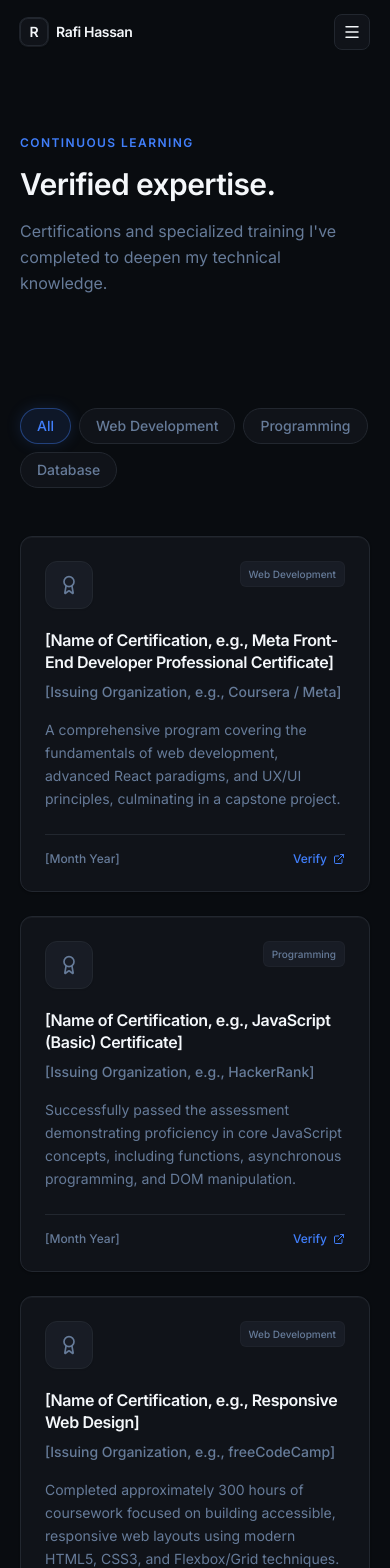
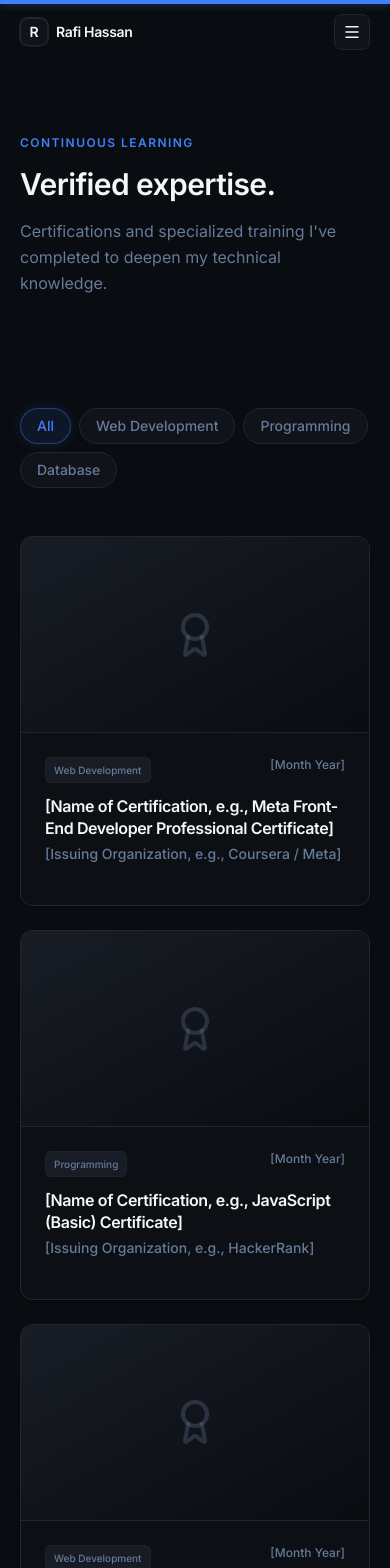
Before and after one commit to mahmudulhasanmaruf78/Portfolio, a Next.js app: page /certificates in a window 390 px wide. Shown: the top 1568 px of the page. Built offline with nearby package versions, Linux system fonts and the light colour scheme.

Commit message:
feat: improve portfolio interactivity and user experience

```diff
--- a/app/certificates/page.tsx
+++ b/app/certificates/page.tsx
@@ -1,9 +1,10 @@
 'use client'
 
-import { useState } from 'react'
+import { useState, useEffect } from 'react'
 import { motion, AnimatePresence } from 'framer-motion'
-import { ExternalLink, Award } from 'lucide-react'
-import { certificates } from '@/lib/data/certificates'
+import { ExternalLink, Award, X, ZoomIn } from 'lucide-react'
+import Image from 'next/image'
+import { certificates, Certificate } from '@/lib/data/certificates'
 import { Section, SectionHeader } from '@/components/layout/Section'
 import { FadeIn, StaggerContainer, StaggerItem } from '@/components/ui/Animations'
 import { cn } from '@/lib/utils'
@@ -12,11 +13,31 @@ const allCategories = ['All', ...Array.from(new Set(certificates.map((c) => c.ca
 
 export default function CertificatesPage() {
   const [activeCategory, setActiveCategory] = useState('All')
+  const [selectedCert, setSelectedCert] = useState<Certificate | null>(null)
 
   const filtered =
     activeCategory === 'All'
       ? certificates
       : certificates.filter((c) => c.category === activeCategory)
+
+  // Handle ESC key to close modal
+  useEffect(() => {
+    const handleKeyDown = (e: KeyboardEvent) => {
+      if (e.key === 'Escape') setSelectedCert(null)
+    }
+    window.addEventListener('keydown', handleKeyDown)
+    return () => window.removeEventListener('keydown', handleKeyDown)
+  }, [])
+
+  // Lock body scroll when modal is open
+  useEffect(() => {
+    if (selectedCert) {
+      document.body.style.overflow = 'hidden'
+    } else {
+      document.body.style.overflow = 'unset'
+    }
+    return () => { document.body.style.overflow = 'unset' }
+  }, [selectedCert])
 
   return (
     <>
@@ -63,44 +84,51 @@ export default function CertificatesPage() {
             exit={{ opacity: 0, y: -10 }}
             transition={{ duration: 0.25, ease: 'easeInOut' }}
           >
-            <StaggerContainer className="grid gap-6 sm:grid-cols-2 lg:grid-cols-3 xl:grid-cols-4">
+            <StaggerContainer className="grid gap-6 sm:grid-cols-2 lg:grid-cols-3">
               {filtered.map((cert) => (
                 <StaggerItem key={cert.id}>
-                  <div className="card-hover group flex h-full flex-col p-6 cursor-default">
-                    <div className="flex items-start justify-between gap-4 mb-5">
-                      <div className="flex h-12 w-12 shrink-0 items-center justify-center rounded-xl bg-surface-elevated border border-surface-border shadow-sm group-hover:border-accent/30 group-hover:bg-accent/5 transition-colors">
-                        <Award size={20} className="text-muted-foreground group-hover:text-accent transition-colors" />
+                  <div
+                    className="card-hover group flex h-full flex-col overflow-hidden cursor-pointer bg-surface/50 border border-surface-border"
+                    onClick={() => setSelectedCert(cert)}
+                    role="button"
+                    tabIndex={0}
+                    aria-label={`View ${cert.title}`}
+                    onKeyDown={(e) => { if (e.key === 'Enter') setSelectedCert(cert) }}
+                  >
+                    {/* Image Thumbnail */}
+                    <div className="relative aspect-video w-full overflow-hidden bg-surface-elevated/50 border-b border-surface-border">
+                      {/* Using a regular div with gradient for placeholder. If real images are used, uncomment Image component */}
+                      <div className="absolute inset-0 bg-gradient-to-br from-surface-elevated to-background flex items-center justify-center">
+                        <Award size={48} className="text-muted-foreground/30" />
                       </div>
-                      <span className="tag px-2 py-1 text-[10px]">{cert.category}</span>
+                      {/* <Image
+                        src={cert.image}
+                        alt={cert.title}
+                        fill
+                        className="object-cover transition-transform duration-500 group-hover:scale-105"
+                      /> */}
+
+                      {/* Hover Overlay */}
+                      <div className="absolute inset-0 bg-background/60 opacity-0 group-hover:opacity-100 transition-opacity flex items-center justify-center backdrop-blur-sm">
+                        <span className="flex items-center gap-2 bg-foreground text-background px-4 py-2 rounded-full font-medium text-sm transform translate-y-4 group-hover:translate-y-0 transition-all duration-300">
+                          <ZoomIn size={16} /> View Certificate
+                        </span>
+                      </div>
                     </div>
 
-                    <h3 className="text-base font-semibold text-foreground tracking-tight leading-snug mb-2 group-hover:text-accent transition-colors">
-                      {cert.title}
-                    </h3>
+                    <div className="p-6 flex flex-col flex-1">
+                      <div className="flex items-start justify-between gap-4 mb-3">
+                        <span className="tag px-2 py-1 text-[10px]">{cert.category}</span>
+                        <span className="text-xs font-medium text-muted-foreground">{cert.date}</span>
+                      </div>
 
-                    <p className="text-sm font-medium text-muted-foreground mb-4">
-                      {cert.issuer}
-                    </p>
+                      <h3 className="text-base font-semibold text-foreground tracking-tight leading-snug mb-1 group-hover:text-accent transition-colors">
+                        {cert.title}
+                      </h3>
 
-                    <p className="text-sm text-muted-foreground leading-relaxed flex-1 mb-6">
-                      {cert.description}
-                    </p>
-
-                    <div className="mt-auto flex items-center justify-between pt-4 border-t border-surface-border">
-                      <span className="text-xs font-medium text-muted-foreground">
-                        {cert.date}
-                      </span>
-                      {cert.credentialUrl && (
-                        <a
-                          href={cert.credentialUrl}
-                          target="_blank"
-                          rel="noopener noreferrer"
-                          aria-label={`Verify ${cert.title}`}
-                          className="flex items-center gap-1.5 text-xs font-medium text-accent hover:text-accent-hover transition-colors"
-                        >
-                          Verify <ExternalLink size={12} />
-                        </a>
-                      )}
+                      <p className="text-sm font-medium text-muted-foreground mb-4">
+                        {cert.issuer}
+                      </p>
                     </div>
                   </div>
                 </StaggerItem>
@@ -109,6 +137,75 @@ export default function CertificatesPage() {
           </motion.div>
         </AnimatePresence>
       </Section>
+
+      {/* Lightbox Modal */}
+      <AnimatePresence>
+        {selectedCert && (
+          <motion.div
+            initial={{ opacity: 0 }}
+            animate={{ opacity: 1 }}
+            exit={{ opacity: 0 }}
+            className="fixed inset-0 z-50 flex items-center justify-center p-4 sm:p-6 md:p-12 bg-background/80 backdrop-blur-md"
+            onClick={() => setSelectedCert(null)}
+          >
+            <motion.div
+              initial={{ scale: 0.95, opacity: 0, y: 20 }}
+              animate={{ scale: 1, opacity: 1, y: 0 }}
+              exit={{ scale: 0.95, opacity: 0, y: 20 }}
+              transition={{ type: 'spring', damping: 25, stiffness: 300 }}
+              className="relative w-full max-w-4xl max-h-full overflow-y-auto bg-surface border border-surface-border shadow-modal rounded-2xl flex flex-col"
+              onClick={(e) => e.stopPropagation()}
+            >
+              {/* Header */}
+              <div className="flex items-center justify-between p-4 border-b border-surface-border sticky top-0 bg-surface/80 backdrop-blur z-10">
+                <div>
+                  <h3 className="font-semibold text-foreground">{selectedCert.title}</h3>
+                  <p className="text-xs text-muted-foreground">{selectedCert.issuer} • {selectedCert.date}</p>
+                </div>
+                <button
+                  onClick={() => setSelectedCert(null)}
+                  className="p-2 rounded-lg hover:bg-surface-hover text-muted-foreground hover:text-foreground transition-colors"
+                  aria-label="Close modal"
+                >
+                  <X size={20} />
+                </button>
+              </div>
+
+              {/* Image Area */}
+              <div className="relative aspect-video w-full bg-surface-elevated/50 flex items-center justify-center border-b border-surface-border p-8">
+                 <div className="w-full h-full border-2 border-dashed border-surface-border rounded-xl flex flex-col items-center justify-center text-muted-foreground gap-4">
+                    <Award size={64} className="opacity-20" />
+                    <p className="text-sm font-medium">Image Placeholder</p>
+                    <p className="text-xs max-w-xs text-center opacity-60">
+                      Replace this area with an actual `next/image` component pointing to your certificate image path.
+                    </p>
+                 </div>
+              </div>
+
+              {/* Details & CTA */}
+              <div className="p-6 md:p-8 flex flex-col md:flex-row gap-6 justify-between items-start">
+                <div className="max-w-2xl">
+                  <h4 className="text-sm font-semibold uppercase tracking-wider text-foreground mb-3">About this credential</h4>
+                  <p className="text-sm text-muted-foreground leading-relaxed">
+                    {selectedCert.description}
+                  </p>
+                </div>
+
+                {selectedCert.credentialUrl && (
+                  <a
+                    href={selectedCert.credentialUrl}
+                    target="_blank"
+                    rel="noopener noreferrer"
+                    className="shrink-0 flex items-center gap-2 px-6 py-3 rounded-xl bg-accent/10 text-accent hover:bg-accent hover:text-white transition-all font-medium text-sm"
+                  >
+                    Verify Credential <ExternalLink size={16} />
+                  </a>
+                )}
+              </div>
+            </motion.div>
+          </motion.div>
+        )}
+      </AnimatePresence>
     </>
   )
 }
--- a/app/layout.tsx
+++ b/app/layout.tsx
@@ -55,6 +55,9 @@ export const metadata: Metadata = {
   },
 }
 
+import { ScrollProgress } from '@/components/ui/ScrollProgress'
+import { BackToTop } from '@/components/ui/BackToTop'
+
 export default function RootLayout({
   children,
 }: {
@@ -65,12 +68,14 @@ export default function RootLayout({
       <head>
         <link rel="icon" href="/favicon.ico" sizes="any" />
       </head>
-      <body className="min-h-dvh bg-background text-foreground antialiased">
+      <body className="min-h-dvh bg-background text-foreground antialiased relative">
+        <ScrollProgress />
         <Navbar />
         <main id="main-content" tabIndex={-1}>
           {children}
         </main>
         <Footer />
+        <BackToTop />
       </body>
     </html>
   )
--- a/app/page.tsx
+++ b/app/page.tsx
@@ -1,7 +1,7 @@
 'use client'
 
 import Link from 'next/link'
-import { motion, useScroll, useTransform } from 'framer-motion'
+import { motion, useScroll, useTransform, useMotionValue, useSpring } from 'framer-motion'
 import { useRef } from 'react'
 import {
   ArrowRight,
@@ -12,6 +12,8 @@ import {
   TrendingUp,
   Mail,
   ChevronRight,
+  Mouse,
+  ChevronDown
 } from 'lucide-react'
 import { GithubIcon, LinkedinIcon } from '@/components/ui/Icons'
 import { profile } from '@/lib/data/profile'
@@ -35,25 +37,49 @@ const featuredProjects = projects.filter((p) => p.featured).slice(0, 3)
 
 export default function HomePage() {
   const containerRef = useRef<HTMLDivElement>(null)
+
+  // Scroll Parallax
   const { scrollYProgress } = useScroll({
     target: containerRef,
     offset: ['start start', 'end start'],
   })
-
   const y = useTransform(scrollYProgress, [0, 1], [0, 200])
   const opacity = useTransform(scrollYProgress, [0, 0.5], [1, 0])
+
+  // Mouse Parallax
+  const mouseX = useMotionValue(0)
+  const mouseY = useMotionValue(0)
+  const smoothX = useSpring(mouseX, { stiffness: 50, damping: 20 })
+  const smoothY = useSpring(mouseY, { stiffness: 50, damping: 20 })
+  const reverseX = useTransform(smoothX, (v) => -v)
+  const reverseY = useTransform(smoothY, (v) => -v)
+
+  function handleMouseMove(e: React.MouseEvent<HTMLDivElement>) {
+    const { left, top, width, height } = e.currentTarget.getBoundingClientRect()
+    const x = (e.clientX - left) / width - 0.5
+    const y = (e.clientY - top) / height - 0.5
+    mouseX.set(x * 100) // Max 50px movement
+    mouseY.set(y * 100)
+  }
 
   return (
     <div ref={containerRef} className="relative">
       {/* ── Hero ─────────────────────────────────────────────────── */}
       <section
         aria-label="Introduction"
+        onMouseMove={handleMouseMove}
         className="relative flex min-h-[100dvh] flex-col justify-center overflow-hidden pt-16 md:pt-20"
       >
         {/* Abstract Background Elements */}
         <div className="absolute inset-0 z-0 bg-grid-pattern opacity-40 mix-blend-overlay pointer-events-none" />
-        <div className="glow-orb glow-orb-blue top-1/4 -left-32 w-96 h-96 pointer-events-none" />
-        <div className="glow-orb glow-orb-purple bottom-1/4 right-0 w-[30rem] h-[30rem] pointer-events-none opacity-10" />
+        <motion.div
+          style={{ x: smoothX, y: smoothY }}
+          className="glow-orb glow-orb-blue top-1/4 -left-32 w-96 h-96 pointer-events-none"
+        />
+        <motion.div
+          style={{ x: reverseX, y: reverseY }}
+          className="glow-orb glow-orb-purple bottom-1/4 right-0 w-[30rem] h-[30rem] pointer-events-none opacity-10"
+        />
 
         <motion.div
           style={{ y, opacity }}
@@ -144,13 +170,19 @@ export default function HomePage() {
 
         {/* Scroll Indicator */}
         <motion.div
-          initial={{ opacity: 0 }}
-          animate={{ opacity: 1 }}
+          initial={{ opacity: 0, y: -20 }}
+          animate={{ opacity: 1, y: 0 }}
           transition={{ delay: 1.5, duration: 1 }}
-          className="absolute bottom-10 left-1/2 -translate-x-1/2 flex flex-col items-center gap-3 z-10"
+          className="absolute bottom-8 left-1/2 -translate-x-1/2 flex flex-col items-center gap-2 z-10"
         >
-          <span className="text-[10px] font-semibold tracking-[0.2em] uppercase text-muted-foreground">Scroll</span>
-          <div className="h-12 w-[1px] bg-gradient-to-b from-muted-foreground/50 to-transparent" />
+          <motion.div
+            animate={{ y: [0, 8, 0] }}
+            transition={{ duration: 2, repeat: Infinity, ease: "easeInOut" }}
+            className="flex flex-col items-center gap-1"
+          >
+            <Mouse size={20} className="text-muted-foreground opacity-70" />
+            <ChevronDown size={16} className="text-muted-foreground opacity-50" />
+          </motion.div>
         </motion.div>
       </section>
 
--- a/app/skills/SkillsClient.tsx
+++ b/app/skills/SkillsClient.tsx
@@ -83,17 +83,31 @@ export default function SkillsClient() {
                 </div>
 
                 <div className="grid gap-3 sm:grid-cols-2 lg:grid-cols-3 xl:grid-cols-4">
-                  {category.skills.map((skill) => (
+                  {category.skills.map((skill) => {
+                    const percentage = skill.level === 'Confident' ? 90 : skill.level === 'Familiar' ? 65 : 35
+                    return (
                       <div
                         key={skill.name}
-                      className="group flex items-center justify-between p-4 rounded-xl border border-surface-border bg-surface shadow-sm transition-all duration-200 hover:border-white/20 hover:bg-surface-hover hover:shadow-card-hover"
+                        className="group flex flex-col p-4 rounded-xl border border-surface-border bg-surface shadow-sm transition-all duration-200 hover:border-white/20 hover:bg-surface-hover hover:shadow-card-hover"
                       >
+                        <div className="flex items-center justify-between mb-3">
                           <span className="text-sm font-medium text-foreground group-hover:text-accent transition-colors">{skill.name}</span>
                           <Badge variant={levelVariantMap[skill.level]} dot>
                             {skill.level}
                           </Badge>
                         </div>
-                  ))}
+                        <div className="h-1.5 w-full bg-surface-elevated rounded-full overflow-hidden">
+                          <motion.div
+                            initial={{ width: 0 }}
+                            whileInView={{ width: `${percentage}%` }}
+                            viewport={{ once: true, margin: '-50px' }}
+                            transition={{ duration: 1, ease: [0.21, 0.47, 0.32, 0.98] }}
+                            className="h-full bg-accent/80 rounded-full"
+                          />
+                        </div>
+                      </div>
+                    )
+                  })}
                 </div>
               </div>
             ))}
--- /dev/null
+++ b/app/template.tsx
@@ -0,0 +1,16 @@
+'use client'
+
+import { motion } from 'framer-motion'
+
+export default function Template({ children }: { children: React.ReactNode }) {
+  return (
+    <motion.div
+      initial={{ opacity: 0, y: 15 }}
+      animate={{ opacity: 1, y: 0 }}
+      exit={{ opacity: 0, y: 15 }}
+      transition={{ duration: 0.4, ease: [0.21, 0.47, 0.32, 0.98] }}
+    >
+      {children}
+    </motion.div>
+  )
+}
--- /dev/null
+++ b/components/ui/BackToTop.tsx
@@ -0,0 +1,52 @@
+'use client'
+
+import { useState, useEffect } from 'react'
+import { motion, AnimatePresence } from 'framer-motion'
+import { ArrowUp } from 'lucide-react'
+import { cn } from '@/lib/utils'
+
+export function BackToTop() {
+  const [isVisible, setIsVisible] = useState(false)
+
+  useEffect(() => {
+    const toggleVisibility = () => {
+      if (window.scrollY > 400) {
+        setIsVisible(true)
+      } else {
+        setIsVisible(false)
+      }
+    }
+
+    window.addEventListener('scroll', toggleVisibility, { passive: true })
+    return () => window.removeEventListener('scroll', toggleVisibility)
+  }, [])
+
+  const scrollToTop = () => {
+    window.scrollTo({
+      top: 0,
+      behavior: 'smooth',
+    })
+  }
+
+  return (
+    <AnimatePresence>
+      {isVisible && (
+        <motion.button
+          initial={{ opacity: 0, scale: 0.5, y: 20 }}
+          animate={{ opacity: 1, scale: 1, y: 0 }}
+          exit={{ opacity: 0, scale: 0.5, y: 20 }}
+          onClick={scrollToTop}
+          className={cn(
+            'fixed bottom-6 right-6 z-40 p-3 rounded-full',
+            'bg-surface-elevated/80 backdrop-blur-md border border-surface-border',
+            'text-muted-foreground hover:text-foreground hover:border-accent/50',
+            'shadow-card transition-colors duration-300 focus-visible:outline-none focus-visible:ring-2 focus-visible:ring-accent'
+          )}
+          aria-label="Scroll back to top"
+        >
+          <ArrowUp size={20} />
+        </motion.button>
+      )}
+    </AnimatePresence>
+  )
+}
--- /dev/null
+++ b/components/ui/ScrollProgress.tsx
@@ -0,0 +1,27 @@
+'use client'
+
+import { motion, useScroll, useSpring } from 'framer-motion'
+import { useEffect, useState } from 'react'
+
+export function ScrollProgress() {
+  const [mounted, setMounted] = useState(false)
+  const { scrollYProgress } = useScroll()
+  const scaleX = useSpring(scrollYProgress, {
+    stiffness: 100,
+    damping: 30,
+    restDelta: 0.001,
+  })
+
+  useEffect(() => {
+    setMounted(true)
+  }, [])
+
+  if (!mounted) return null
+
+  return (
+    <motion.div
+      className="fixed top-0 left-0 right-0 h-1 bg-accent origin-left z-50 shadow-[0_0_10px_rgba(59,130,246,0.5)]"
+      style={{ scaleX }}
+    />
+  )
+}
--- a/lib/data/certificates.ts
+++ b/lib/data/certificates.ts
@@ -7,6 +7,7 @@ export type Certificate = {
   date: string
   description: string
   credentialUrl?: string
+  image: string
   category: string
 }
 
@@ -19,6 +20,7 @@ export const certificates: Certificate[] = [
     description:
       'A comprehensive program covering the fundamentals of web development, advanced React paradigms, and UX/UI principles, culminating in a capstone project.',
     credentialUrl: '[https://coursera.org/verify/professional-cert/your-id]',
+    image: '/placeholder-cert.jpg',
     category: 'Web Development',
   },
   {
@@ -29,6 +31,7 @@ export const certificates: Certificate[] = [
     description:
       'Successfully passed the assessment demonstrating proficiency in core JavaScript concepts, including functions, asynchronous programming, and DOM manipulation.',
     credentialUrl: '[https://hackerrank.com/certificates/your-id]',
+    image: '/placeholder-cert.jpg',
     category: 'Programming',
   },
   {
@@ -39,6 +42,7 @@ export const certificates: Certificate[] = [
     description:
       'Completed approximately 300 hours of coursework focused on building accessible, responsive web layouts using modern HTML5, CSS3, and Flexbox/Grid techniques.',
     credentialUrl: '[https://freecodecamp.org/certification/yourusername/responsive-web-design]',
+    image: '/placeholder-cert.jpg',
     category: 'Web Development',
   },
   {
@@ -49,6 +53,7 @@ export const certificates: Certificate[] = [
     description:
       'Gained foundational knowledge of Python syntax, data structures, and object-oriented programming concepts through hands-on scripting exercises.',
     credentialUrl: '[https://coursera.org/verify/your-id]',
+    image: '/placeholder-cert.jpg',
     category: 'Programming',
   },
   {
@@ -59,6 +64,7 @@ export const certificates: Certificate[] = [
     description:
       'Demonstrated competence in writing SQL queries, performing complex joins, and managing relational data through practical assessments.',
     credentialUrl: '[https://hackerrank.com/certificates/your-id]',
+    image: '/placeholder-cert.jpg',
     category: 'Database',
   },
 ]
```
Lines whose indentation alone changed are shown as unchanged.
